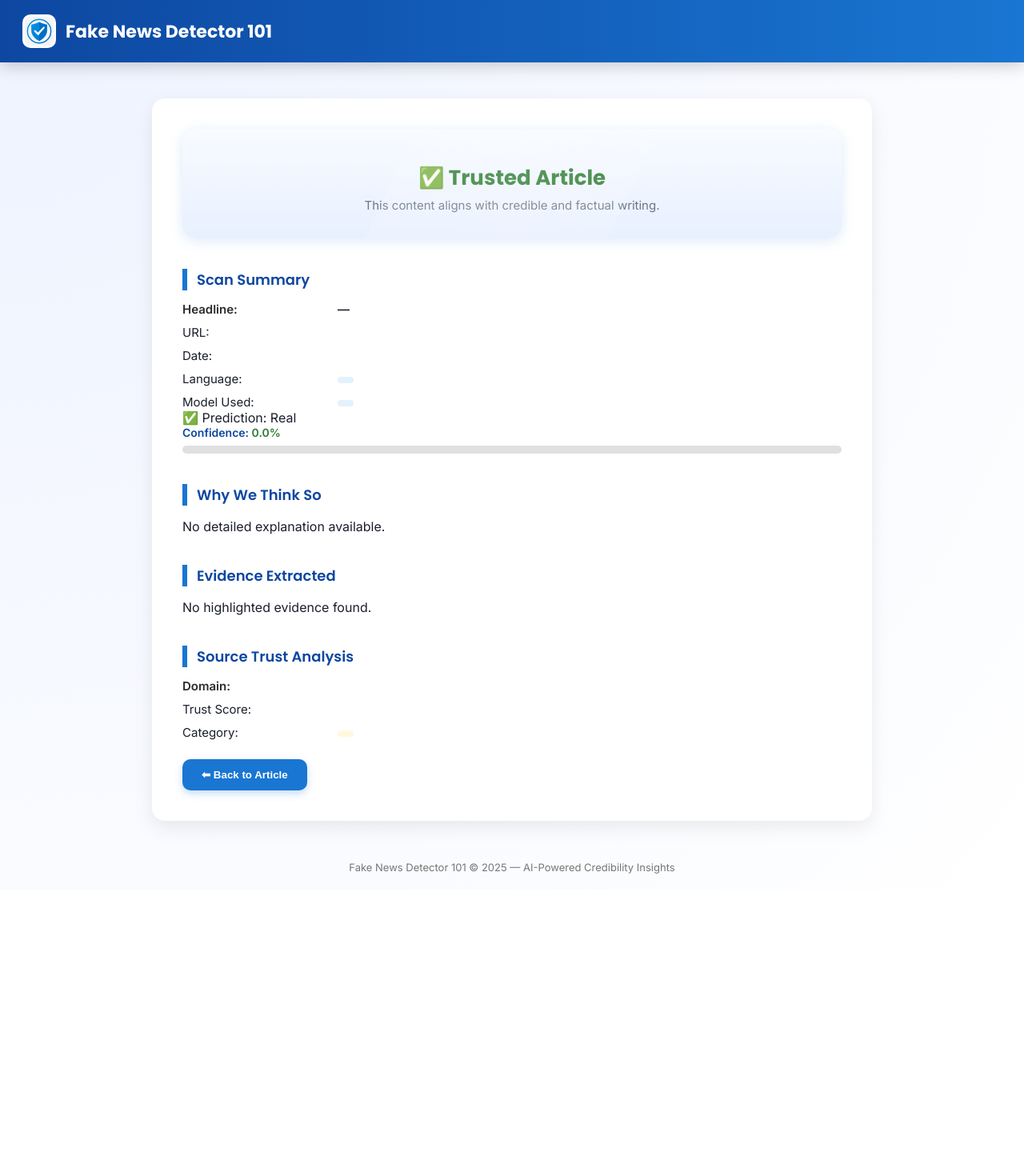
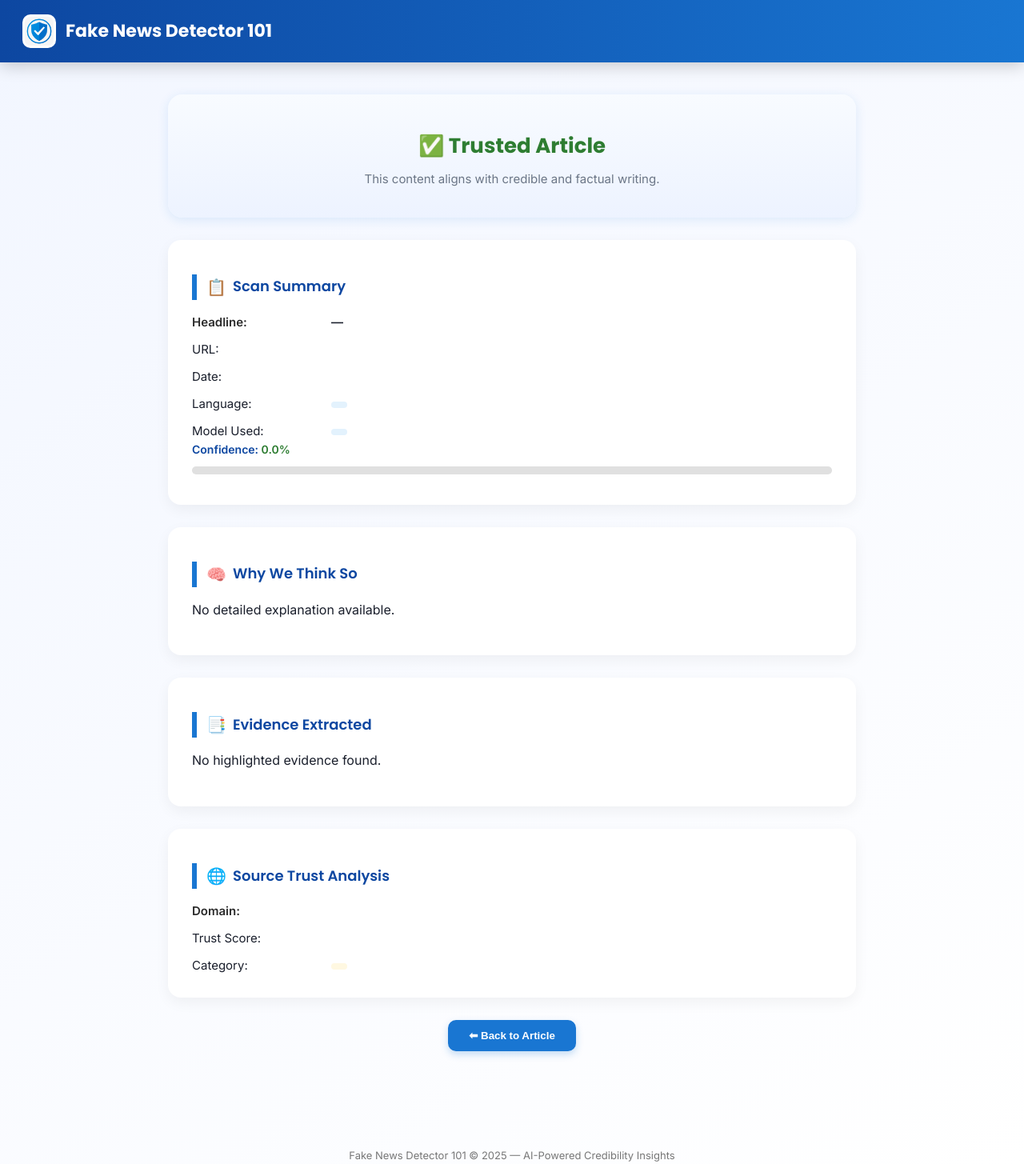
Before and after one commit to JazL0T/FakeNewsDetector, a Flask app: template backend/templates/full-report.html in a window 1280 px wide. Shown: the whole page at 80% size. Before the commit the page ends 1092 px from the top, so only its background shows below. Run offline with Flask 3, Linux system fonts and the light colour scheme; the template is opened without the code that fills it, so the values that code supplies are empty.

Commit message:
Update full-report.html

```diff
--- a/backend/templates/full-report.html
+++ b/backend/templates/full-report.html
@@ -17,6 +17,8 @@
       --text: #1a1f2c;
       --muted: #6b7686;
       --radius: 16px;
+      --card-bg: #ffffff;
+      --card-shadow: rgba(0, 0, 0, 0.05);
     }
 
     * { box-sizing: border-box; }
@@ -24,8 +26,9 @@
     body {
       margin: 0;
       font-family: "Inter", sans-serif;
-      background: radial-gradient(circle at top left, #eef3ff, #ffffff);
+      background: linear-gradient(145deg, #f2f6ff, #ffffff);
       color: var(--text);
+      line-height: 1.6;
     }
 
     header {
@@ -67,12 +70,23 @@
 
     main {
       max-width: 900px;
-      margin: 45px auto;
-      background: #fff;
+      margin: 40px auto;
+      padding: 0 20px 60px;
+      animation: fadeIn 0.6s ease;
+    }
+
+    .card {
+      background: var(--card-bg);
       border-radius: var(--radius);
-      box-shadow: 0 8px 24px rgba(0, 0, 0, 0.08);
-      padding: 38px;
-      animation: fadeIn 0.6s ease;
+      box-shadow: 0 6px 18px var(--card-shadow);
+      padding: 28px 30px;
+      margin-bottom: 28px;
+      transition: transform 0.2s ease, box-shadow 0.3s ease;
+    }
+
+    .card:hover {
+      transform: translateY(-2px);
+      box-shadow: 0 8px 22px rgba(0, 0, 0, 0.08);
     }
 
     h2 {
@@ -82,38 +96,32 @@
       font-size: 18px;
       border-left: 6px solid var(--blue);
       padding-left: 12px;
-      margin-top: 38px;
-      margin-bottom: 14px;
+      margin-bottom: 16px;
+      display: flex;
+      align-items: center;
+      gap: 8px;
     }
 
-    /* ===== Verdict Card ===== */
+    h2 span {
+      font-size: 20px;
+    }
+
+    /* Verdict Card */
     .verdict-card {
       text-align: center;
+      padding: 36px 24px;
+      background: linear-gradient(180deg, #f8fbff, #edf3ff);
+      box-shadow: 0 3px 14px rgba(25, 118, 210, 0.12);
       border-radius: 18px;
-      padding: 32px;
-      background: linear-gradient(180deg, #f8fbff, #e8f0ff);
-      box-shadow: 0 3px 16px rgba(25, 118, 210, 0.15);
-      margin-bottom: 30px;
       position: relative;
       overflow: hidden;
-    }
-
-    .verdict-card::after {
-      content: "";
-      position: absolute;
-      top: -50%;
-      left: -50%;
-      width: 200%;
-      height: 200%;
-      background: radial-gradient(circle at center, rgba(255,255,255,0.2), transparent 70%);
-      animation: glow 5s infinite linear;
     }
 
     .verdict-text {
       font-family: "Poppins", sans-serif;
       font-size: 26px;
       font-weight: 700;
-      margin: 10px 0 5px;
+      margin: 8px 0;
     }
 
     .verdict-sub {
@@ -127,13 +135,12 @@
     .verdict-text.fake { color: var(--red); }
     .verdict-text.uncertain { color: var(--yellow); }
 
-    /* ===== Key Summary ===== */
+    /* Key/Value Info */
     .keyval {
       display: grid;
-      grid-template-columns: 180px 1fr;
+      grid-template-columns: 160px 1fr;
       gap: 10px 14px;
       font-size: 15px;
-      margin-top: 12px;
     }
 
     .keyval div:first-child {
@@ -154,13 +161,21 @@
     .badge.uncertain { background: #fff8e1; color: var(--yellow); }
     .badge.info { background: #e3f2fd; color: var(--blue-dark); }
 
-    /* ===== Confidence Bar ===== */
+    .visit-link {
+      color: var(--blue-dark);
+      font-weight: 600;
+      text-decoration: none;
+    }
+
+    .visit-link:hover { text-decoration: underline; }
+
+    /* Confidence */
     .confidence-bar {
       height: 10px;
       background: #e0e0e0;
       border-radius: 6px;
       overflow: hidden;
-      margin-top: 8px;
+      margin-top: 10px;
       margin-bottom: 10px;
     }
 
@@ -180,7 +195,16 @@
       font-weight: 600;
     }
 
-    /* ===== Evidence & Explanation ===== */
+    /* Evidence & Explanation */
+    ul {
+      margin-top: 0;
+      padding-left: 22px;
+    }
+
+    li {
+      margin-bottom: 6px;
+    }
+
     .evidence-box {
       background: #f9fbff;
       padding: 18px;
@@ -208,25 +232,21 @@
       border-left: 5px solid var(--red);
     }
 
-    footer {
-      text-align: center;
-      color: #777;
-      font-size: 13px;
-      margin: 50px 0 20px;
-    }
-
-    /* ===== Back Button ===== */
+    /* Back Button */
     .back-btn {
       background: var(--blue);
       color: white;
-      padding: 12px 24px;
+      padding: 12px 26px;
       border: none;
       border-radius: 10px;
       cursor: pointer;
       font-weight: 600;
       transition: all 0.3s ease;
-      margin-top: 24px;
+      margin-top: 25px;
       box-shadow: 0 4px 10px rgba(25,118,210,0.25);
+      display: block;
+      margin-left: auto;
+      margin-right: auto;
     }
 
     .back-btn:hover {
@@ -234,28 +254,17 @@
       transform: translateY(-1px);
     }
 
-    .visit-link {
-      display: inline-block;
-      margin-top: 10px;
-      color: var(--blue-dark);
-      font-weight: 600;
-      text-decoration: none;
+    footer {
+      text-align: center;
+      color: #777;
+      font-size: 13px;
+      margin-top: 60px;
     }
-
-    .visit-link:hover { text-decoration: underline; }
 
     @keyframes fadeIn {
       from { opacity: 0; transform: translateY(10px); }
       to { opacity: 1; transform: none; }
     }
-
-    @keyframes glow {
-      from { transform: rotate(0deg); }
-      to { transform: rotate(360deg); }
-    }
-
-    ::-webkit-scrollbar { width: 8px; }
-    ::-webkit-scrollbar-thumb { background: #c5cae9; border-radius: 6px; }
   </style>
 </head>
 
@@ -269,8 +278,7 @@
   </header>
 
   <main>
-    <!-- Verdict -->
-    <div class="verdict-card">
+    <div class="card verdict-card">
       {% if 'Fake' in row[4] %}
         <div class="verdict-text fake">🚨 Fake News Detected</div>
         <div class="verdict-sub">This article shows strong signs of misinformation or unreliable claims.</div>
@@ -286,9 +294,8 @@
       {% endif %}
     </div>
 
-    <!-- Summary -->
-    <section>
-      <h2>Scan Summary</h2>
+    <div class="card">
+      <h2><span>📋</span> Scan Summary</h2>
       <div class="keyval">
         <div>Headline:</div> <div><b>{{ row[1] or "—" }}</b></div>
         <div>URL:</div> <div><a href="{{ row[2] }}" target="_blank" class="visit-link">{{ row[2] }}</a></div>
@@ -296,17 +303,6 @@
         <div>Language:</div> <div><span class="badge info">{{ language }}</span></div>
         <div>Model Used:</div> <div><span class="badge info">{{ model_used }}</span></div>
       </div>
-
-      <div class="prediction-display
-        {% if 'Fake' in row[4] %}fake
-        {% elif 'Likely' in row[4] or 'Uncertain' in row[4] %}uncertain
-        {% else %}real{% endif %}">
-        {% if 'Fake' in row[4] %} 🚨 Prediction: Fake
-        {% elif 'Likely' in row[4] %} 🟡 Prediction: Likely Real
-        {% elif 'Uncertain' in row[4] %} ⚠️ Prediction: Uncertain
-        {% else %} ✅ Prediction: Real {% endif %}
-      </div>
-
       <div class="confidence-value">
         Confidence:
         <b style="color:
@@ -316,19 +312,14 @@
           {{ "%.1f"|format(row[5] * 100) }}%
         </b>
       </div>
-
       <div class="confidence-bar">
-        <div class="confidence-fill
-          {% if 'Fake' in row[4] %}fake
-          {% elif 'Likely' in row[4] or 'Uncertain' in row[4] %}uncertain
-          {% else %}real{% endif %}"
+        <div class="confidence-fill {% if 'Fake' in row[4] %}fake{% elif 'Likely' in row[4] or 'Uncertain' in row[4] %}uncertain{% else %}real{% endif %}"
              style="width: {{ ((row[5] or 0) * 100) | string + '%' }}"></div>
       </div>
-    </section>
+    </div>
 
-    <!-- Explanation -->
-    <section>
-      <h2>Why We Think So</h2>
+    <div class="card">
+      <h2><span>🧠</span> Why We Think So</h2>
       {% if explain_reasons %}
         <ul>
           {% for reason in explain_reasons %}
@@ -338,30 +329,24 @@
       {% else %}
         <p>No detailed explanation available.</p>
       {% endif %}
-    </section>
+    </div>
 
-    <!-- Evidence -->
-    <section>
-      <h2>Evidence Extracted</h2>
+    <div class="card">
+      <h2><span>📑</span> Evidence Extracted</h2>
       {% if highlighted_lines %}
         <div class="evidence-box">
           {% for line in highlighted_lines[:20] %}
-            <div class="evidence-line {% if line.weight > 0 %}real{% else %}fake{% endif %}">
-              {{ line.text }}
-            </div>
+            <div class="evidence-line {% if line.weight > 0 %}real{% else %}fake{% endif %}">{{ line.text }}</div>
           {% endfor %}
         </div>
-        <p style="font-size:12.5px;color:#777;margin-top:6px;">
-          🟢 = Factual | 🔴 = Possibly Misleading
-        </p>
+        <p style="font-size:12.5px;color:#777;margin-top:6px;">🟢 = Factual | 🔴 = Possibly Misleading</p>
       {% else %}
         <p>No highlighted evidence found.</p>
       {% endif %}
-    </section>
+    </div>
 
-    <!-- Trust -->
-    <section>
-      <h2>Source Trust Analysis</h2>
+    <div class="card">
+      <h2><span>🌐</span> Source Trust Analysis</h2>
       <div class="keyval">
         <div>Domain:</div> <div>{{ trust.domain }}</div>
         <div>Trust Score:</div> <div><b>{{ trust.trust_score }}</b></div>
@@ -370,7 +355,7 @@
           {{ trust.category }}
         </span></div>
       </div>
-    </section>
+    </div>
 
     <button class="back-btn" id="backBtn">⬅ Back to Article</button>
   </main>
```
Lines whose indentation alone changed are shown as unchanged.
